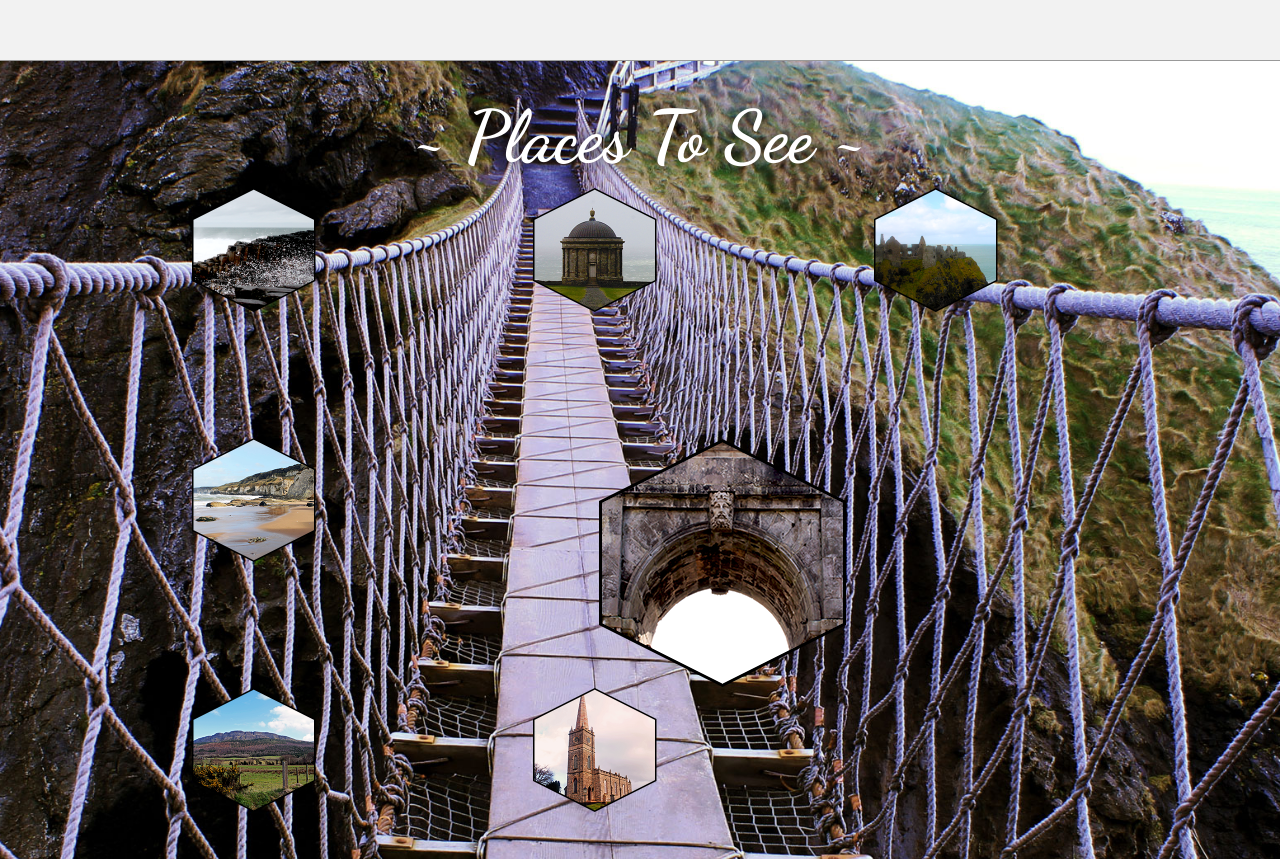
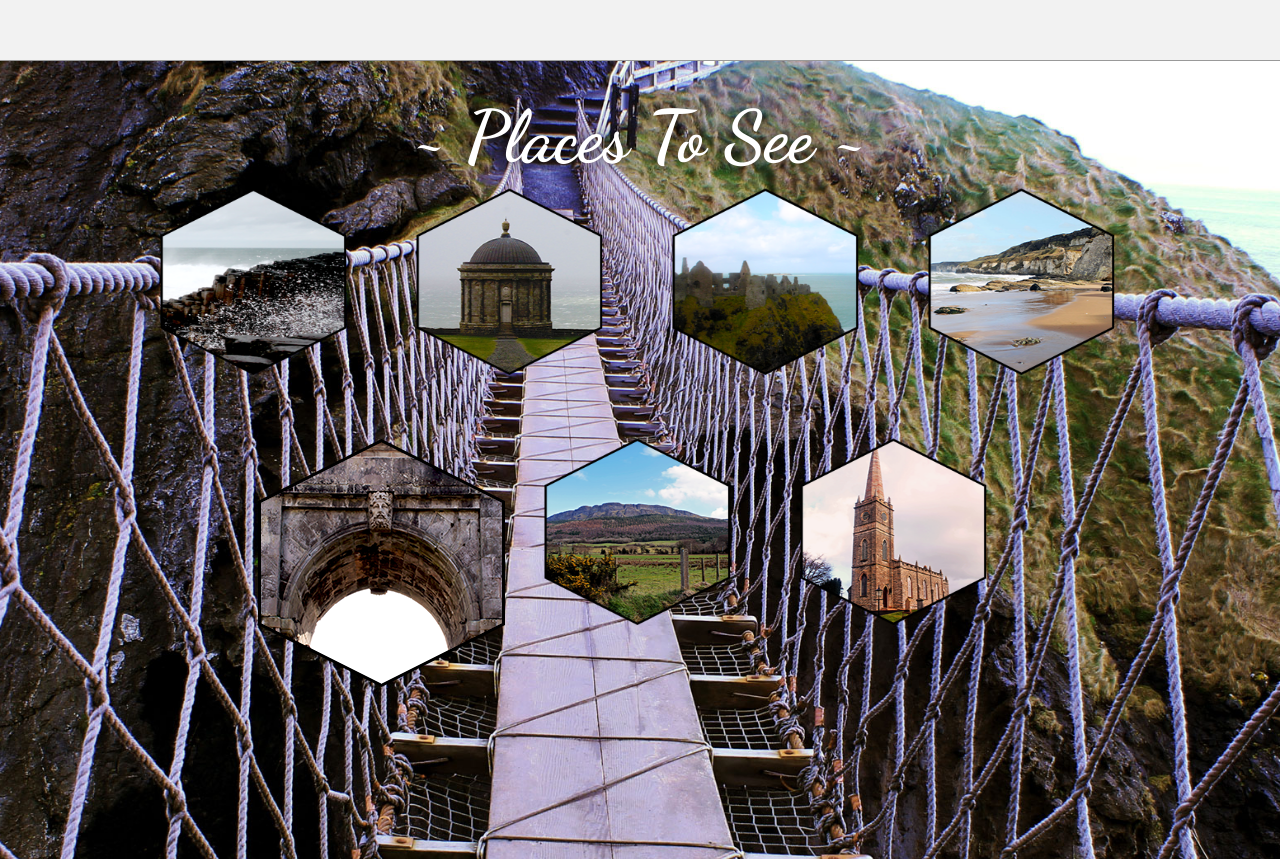
Before and after one commit to earlbishopstrail/earlbishopstrail.github.io, a plain HTML site: page index.html in a window 1280 px wide. Shown: the part 1701-2560 px from the top of the page. Drawn offline with nearby package versions, Linux system fonts and the light colour scheme; grey boxes are pictures that could not be loaded; a web font is replaced by a local one.

Commit message:
ipad fix 3

```diff
--- a/css/mediastyle.css
+++ b/css/mediastyle.css
@@ -28,7 +28,7 @@
 /* Styles */
 
 .hexicon {
-	width:33.33%;
+	width:25%;
 	height:auto;
 	float:left;
 	padding:0;
@@ -38,7 +38,7 @@
 }
 
 .hexicon-wpadding{
-	width:33.33%;
+	width:25%;
 	height:auto;
 	float:left;
 	padding-left:12.5%;
@@ -48,7 +48,7 @@
 }
 
 .hexicon img {
-	width:50%;
+	width:75%;
 	padding:0 1% 0 1%;
 	height:auto;
 }
```
